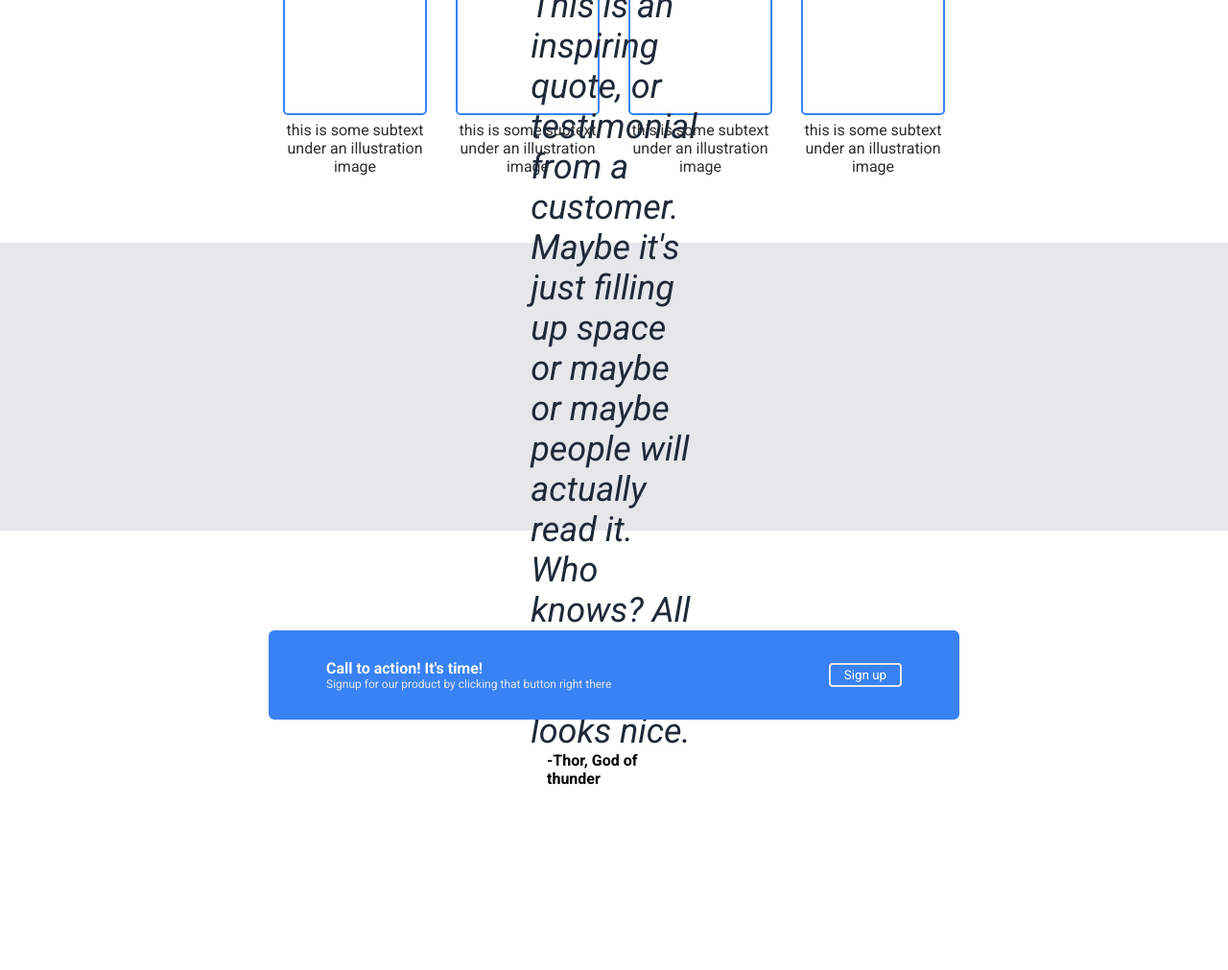
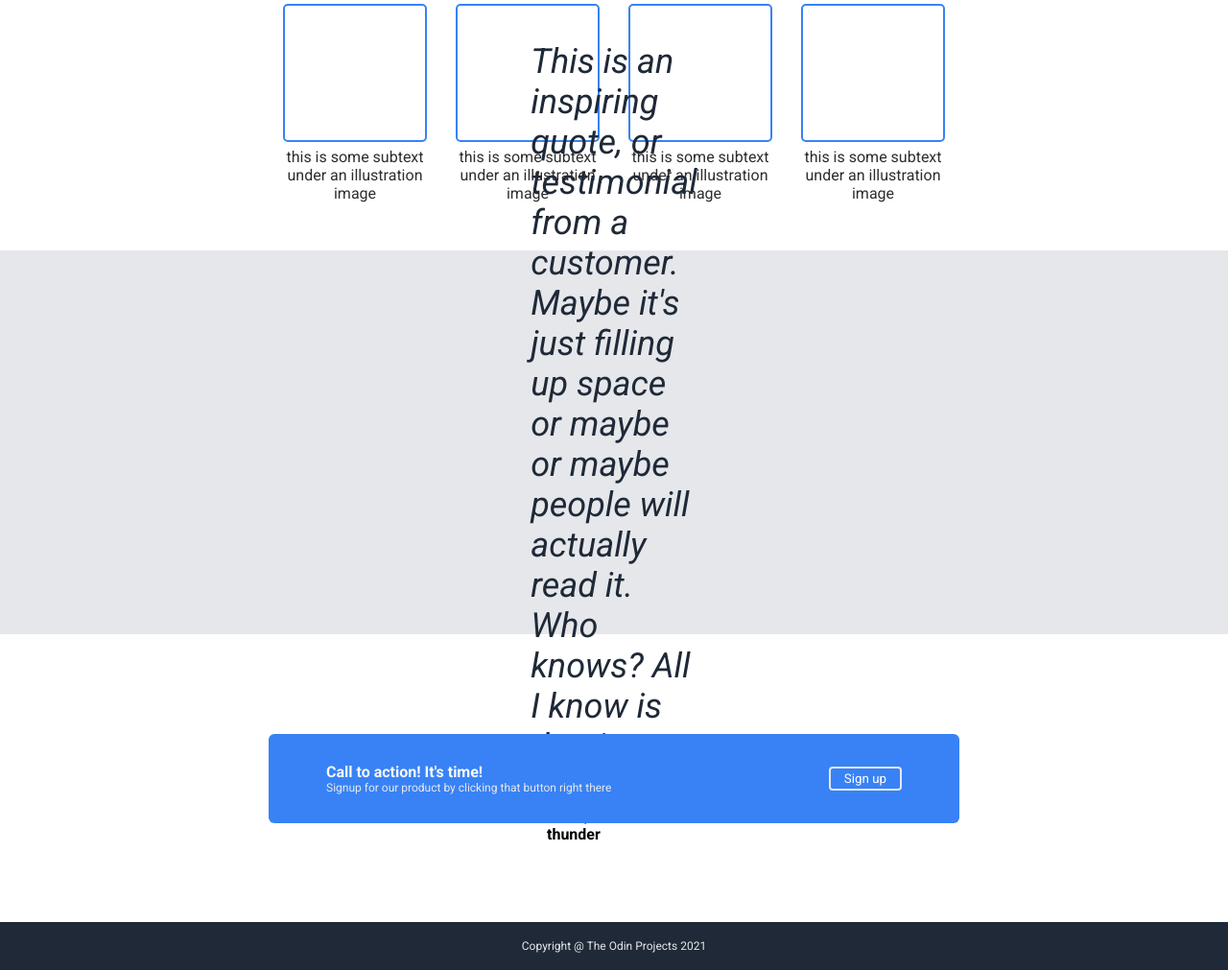
Before and after one commit to Basher113/odin-landing-page, a plain HTML site: page index.html in a window 1280 px wide. Shown: the part 594-1605 px from the top of the page at 96% size. Before the commit the page ends 1447 px from the top, so only its background shows below. Drawn offline with Linux system fonts and the light colour scheme.

Commit message:
Add Footer section and fix some styling
- Add a footer html structure and css styling
- Edit header-and-hero and quote-section height to fix styling

```diff
--- a/index.html
+++ b/index.html
@@ -81,5 +81,10 @@
         </div>
     </div>
 
+    <!-- Footer Section -->
+    <div class="footer">
+        <div>Copyright @ The Odin Projects 2021</div>
+    </div>
+
 </body>
 </html>
--- a/styles.css
+++ b/styles.css
@@ -10,7 +10,9 @@
 .header-and-hero {
     background-color: #1F2937;
     color: white;
-    padding: 0 300px 50px 300px;
+    height: 500px;
+    padding: 0 360px;
+    margin-bottom: 36px;
 }
 
 .header {
@@ -76,7 +78,8 @@
 
 /* Information section  */
 .information-section {
-    padding: 36px 250px 70px 250px;
+    margin: auto;
+    margin-bottom: 50px;
 }
 
 .information-header {
@@ -116,7 +119,7 @@
     display: flex;
     flex-direction: column;
     justify-content: center;
-    height: 300px;
+    height: 400px;
     padding: 0 570px;
 }
 
@@ -172,3 +175,16 @@
     padding: 3px 14px;
     cursor: pointer;
 }
+
+/* Footer Section */
+
+.footer {
+
+    background-color: #1F2937;
+    color: #e5e7eb;
+    display: flex;
+    justify-content: center;
+    align-items: center;
+    font-size: 12px;
+    height: 50px;
+}
```
